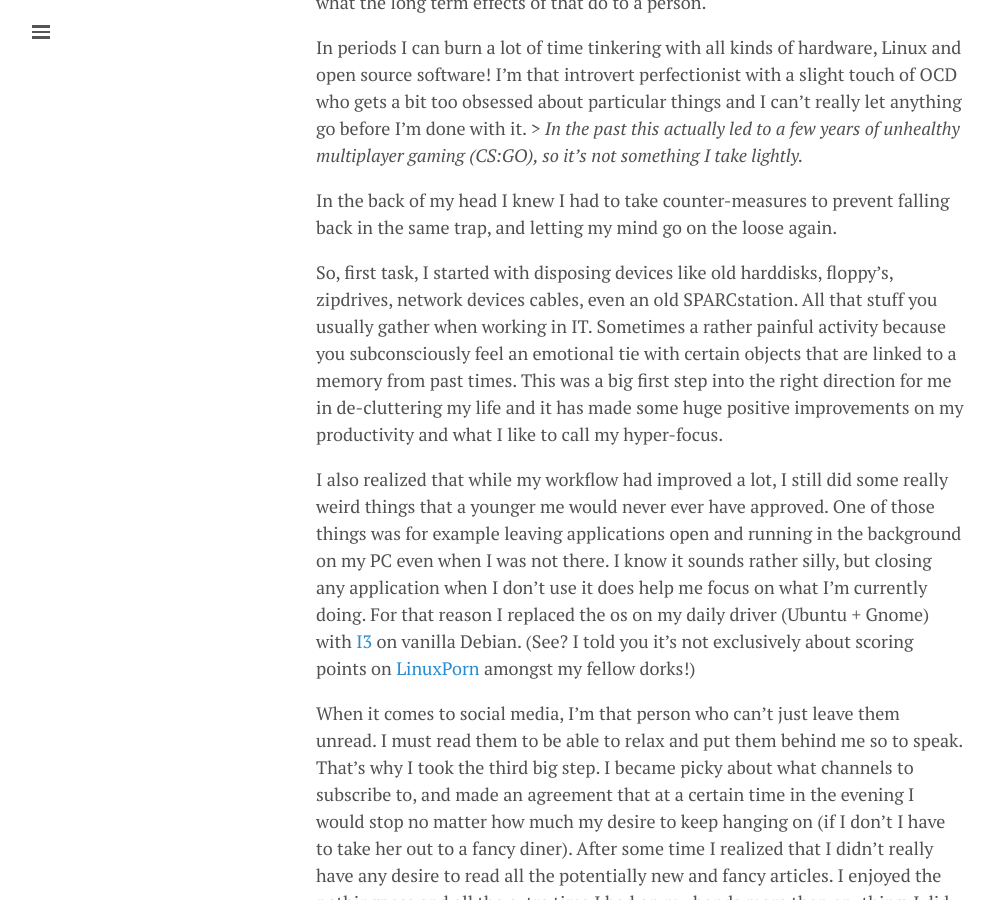
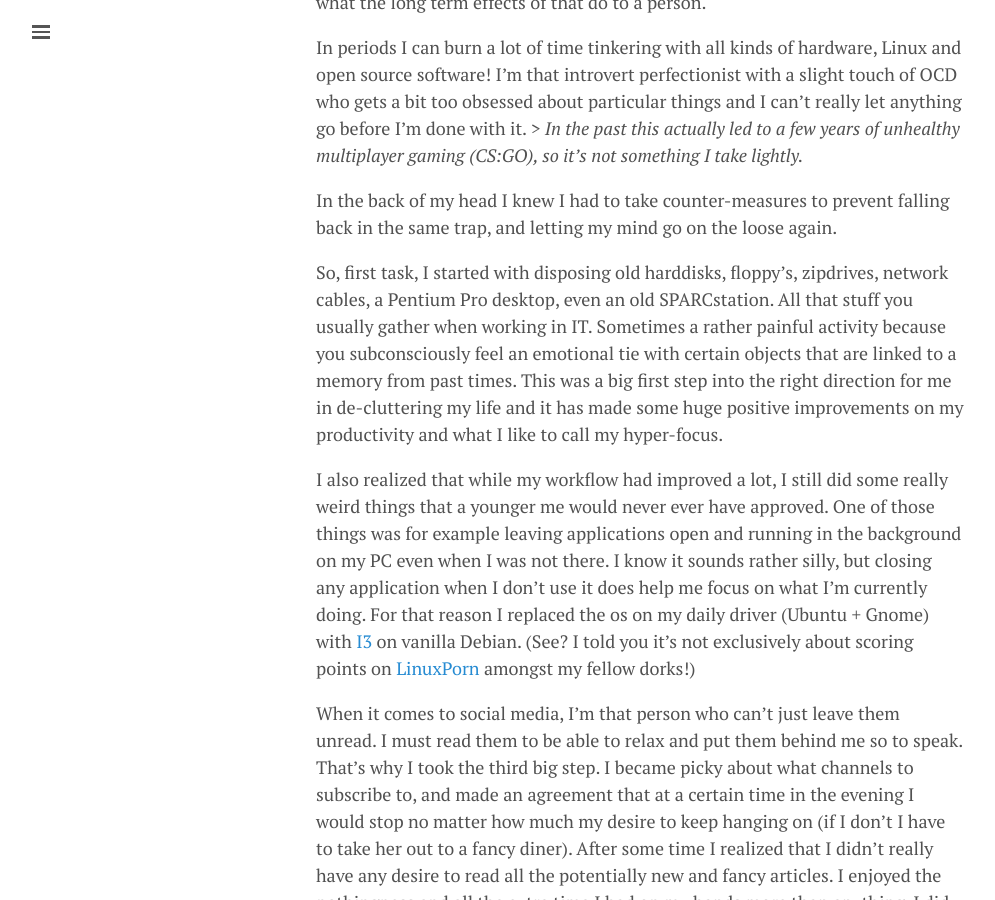
Before and after one commit to lgeurts/lgeurts.github.io, a Jekyll site: the page built from _posts/2021-11-09-why-i-decided-to-limit-my-social-presence.md, in a window 1280 px wide and 900 px high, scrolled down 670 px. Shown: the whole window, without its empty margins (0-995 px from the left). Built offline with Jekyll 4.4.1, drawn with Linux system fonts in a browser that asks for light colours; nearby versions of some CDN libraries; comment, search, counter and statistics services are not loaded.

Commit message:
Update 2021-11-09-why-i-decided-to-limit-my-social-presence.md

```diff
--- a/_posts/2021-11-09-why-i-decided-to-limit-my-social-presence.md
+++ b/_posts/2021-11-09-why-i-decided-to-limit-my-social-presence.md
@@ -18,7 +18,7 @@
 
 In the back of my head I knew I had to take counter-measures to prevent falling back in the same trap, and letting my mind go on the loose again.
 
-So, first task, I started with disposing devices like old harddisks, floppy's, zipdrives, network devices cables, even an old SPARCstation. All that stuff you usually gather when working in IT. Sometimes a rather painful activity because you subconsciously feel an emotional tie with certain objects that are linked to a memory from past times. This was a big first step into the right direction for me in de-cluttering my life and it has made some huge positive improvements on my productivity and what I like to call my hyper-focus.
+So, first task, I started with disposing old harddisks, floppy's, zipdrives, network cables, a Pentium Pro desktop, even an old SPARCstation. All that stuff you usually gather when working in IT. Sometimes a rather painful activity because you subconsciously feel an emotional tie with certain objects that are linked to a memory from past times. This was a big first step into the right direction for me in de-cluttering my life and it has made some huge positive improvements on my productivity and what I like to call my hyper-focus.
 
 I also realized that while my workflow had improved a lot, I still did some really weird things that a younger me would never ever have approved. One of those things was for example leaving applications open and running in the background on my PC even when I was not there. I know it sounds rather silly, but closing any application when I don’t use it does help me focus on what I’m currently doing. For that reason I replaced the os on my daily driver (Ubuntu + Gnome) with [I3](https://i3wm.org/) on vanilla Debian. (See? I told you it's not exclusively about scoring points on [LinuxPorn](https://www.reddit.com/r/LinuxPorn/) amongst my fellow dorks!)
 
```
